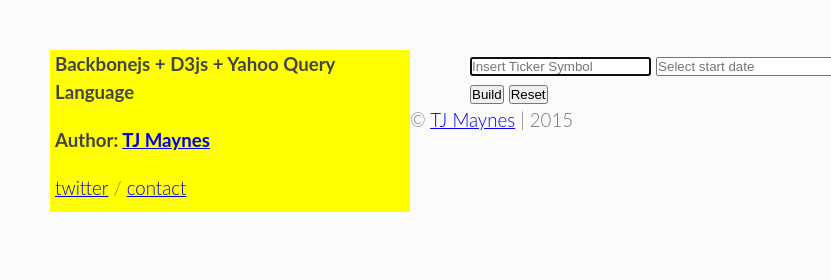
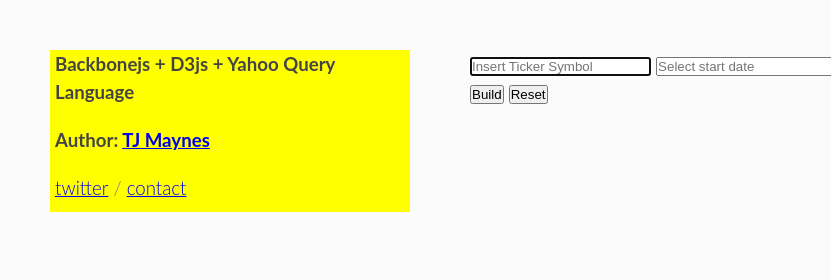
Before and after one commit to tjmaynes/stockjs, a website: page index.html in a window 1280 px wide. Shown: the top 280 px of the page, 0-831 px from the left. Drawn offline with Linux system fonts and the light colour scheme; no server answers.

Commit message:
lnew screenshot

```diff
--- a/index.html
+++ b/index.html
@@ -43,9 +43,6 @@
       <section>
 	<div id="app"></div>
       </section>
-      <footer>
-	<p>© <a href="mailto:tjmaynes@outlook.com">TJ Maynes</a> | 2015</p>
-      </footer>
     </div>
     <a href="https://github.com/TJMaynes/stockjs"><img style="position: absolute; top: 0; right: 0; border: 0;" src="https://camo.githubusercontent.com/38ef81f8aca64bb9a64448d0d70f1308ef5341ab/68747470733a2f2f73332e616d617a6f6e6177732e636f6d2f6769746875622f726962626f6e732f666f726b6d655f72696768745f6461726b626c75655f3132313632312e706e67" alt="Fork me on GitHub" data-canonical-src="https://s3.amazonaws.com/github/ribbons/forkme_right_darkblue_121621.png"></a>
     <script type="text/javascript" src="js/jquery-1.11.2.min.js"></script>
```
Also changed, not shown: screenshots/beta.png, screenshots/beta_1.png (added).
